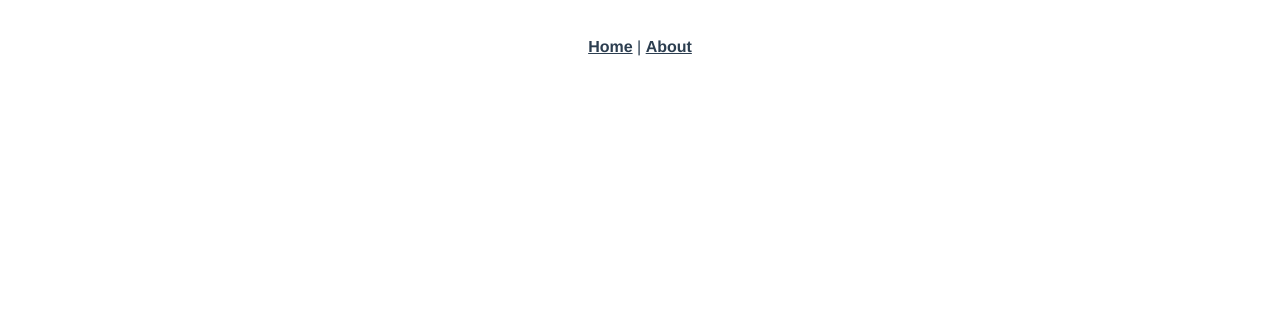
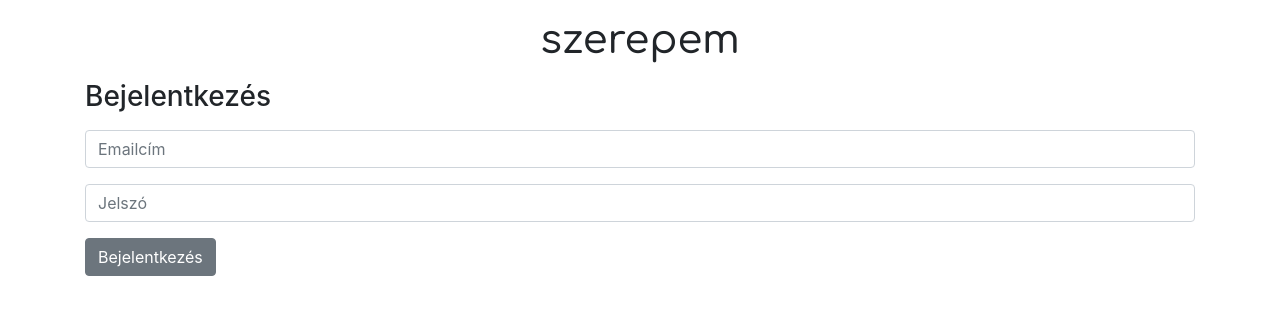
Before and after one commit to sebinemeth/szerepem, a Vue app: page /login in a window 1280 px wide. Shown: the top 314 px of the page. Built offline with nearby package versions, Linux system fonts and the light colour scheme; no server answers.

Commit message:
firebase init

```diff
--- a/package.json
+++ b/package.json
@@ -8,8 +8,11 @@
     "lint": "vue-cli-service lint"
   },
   "dependencies": {
+    "bootstrap": "^4.5.3",
+    "bootstrap-vue": "^2.20.1",
     "core-js": "^3.6.5",
-    "vue": "^2.6.11",
+    "firebase": "^8.2.0",
+    "vue": "^2.6.12",
     "vue-router": "^3.2.0"
   },
   "devDependencies": {
--- a/src/App.vue
+++ b/src/App.vue
@@ -1,32 +1,12 @@
 <template>
   <div id="app">
-    <div id="nav">
-      <router-link to="/">Home</router-link> |
-      <router-link to="/about">About</router-link>
+    <div class="text-center my-3">
+      <h1 class="comfortaa">szerepem</h1>
     </div>
     <router-view />
   </div>
 </template>
 
 <style lang="scss">
-#app {
-  font-family: Avenir, Helvetica, Arial, sans-serif;
-  -webkit-font-smoothing: antialiased;
-  -moz-osx-font-smoothing: grayscale;
-  text-align: center;
-  color: #2c3e50;
-}
 
-#nav {
-  padding: 30px;
-
-  a {
-    font-weight: bold;
-    color: #2c3e50;
-
-    &.router-link-exact-active {
-      color: #42b983;
-    }
-  }
-}
 </style>
--- a/src/main.js
+++ b/src/main.js
@@ -1,10 +1,33 @@
 import Vue from "vue";
 import App from "./App.vue";
 import router from "./router";
+import { BootstrapVue, IconsPlugin } from "bootstrap-vue";
+import "./style/custom.scss";
+import firebase from 'firebase';
 
 Vue.config.productionTip = false;
 
-new Vue({
-  router,
-  render: h => h(App)
-}).$mount("#app");
+Vue.use(BootstrapVue);
+Vue.use(IconsPlugin);
+
+let config = {
+  apiKey: "AIzaSyChvUEyucyEiibQGK_MmoUMUntxg4PvDqU",
+  authDomain: "szerepem.firebaseapp.com",
+  databaseURL: "https://szerepem-default-rtdb.europe-west1.firebasedatabase.app",
+  projectId: "szerepem",
+  storageBucket: "szerepem.appspot.com",
+  messagingSenderId: "540928352870",
+  appId: "1:540928352870:web:b2080deef07f32447a03a7",
+  measurementId: "G-FDXME5RRXM"
+};
+firebase.initializeApp(config);
+
+let app = null;
+
+firebase.auth().onAuthStateChanged(() => {
+  if (!app)
+    app = new Vue({
+      router,
+      render: h => h(App)
+    }).$mount("#app");
+})
--- a/src/router/index.js
+++ b/src/router/index.js
@@ -1,23 +1,34 @@
 import Vue from "vue";
 import VueRouter from "vue-router";
 import Home from "../views/Home.vue";
+import Login from "../views/Login.vue";
+import Signup from "../views/Signup.vue";
+import firebase from 'firebase';
 
 Vue.use(VueRouter);
 
 const routes = [
   {
+    path: '*',
+    redirect: 'login'
+  },
+  {
     path: "/",
     name: "Home",
-    component: Home
+    component: Home,
+    meta: {
+      requiresAuth: true,
+    }
   },
   {
-    path: "/about",
-    name: "About",
-    // route level code-splitting
-    // this generates a separate chunk (about.[hash].js) for this route
-    // which is lazy-loaded when the route is visited.
-    component: () =>
-      import(/* webpackChunkName: "about" */ "../views/About.vue")
+    path: "/login",
+    name: "Login",
+    component: Login
+  },
+  {
+    path: "/signup",
+    name: "Signup",
+    component: Signup
   }
 ];
 
@@ -27,4 +38,13 @@ const router = new VueRouter({
   routes
 });
 
+router.beforeEach((to, from, next) => {
+  const currentUser = firebase.auth().currentUser;
+  const requiresAuth = to.matched.some(record => record.meta.requiresAuth);
+
+  if (requiresAuth && !currentUser) next('login')
+  else if (!requiresAuth && currentUser) next('home')
+  else next();
+})
+
 export default router;
--- /dev/null
+++ b/src/style/custom.scss
@@ -0,0 +1,8 @@
+@import "node_modules/bootstrap/scss/bootstrap.scss";
+@import "node_modules/bootstrap-vue/src/index.scss";
+
+@import url("https://fonts.googleapis.com/css2?family=Comfortaa:wght@300;400;500;600;700&display=swap");
+
+.comfortaa {
+  font-family: "Comfortaa", cursive;
+}
--- a/src/views/About.vue
+++ /dev/null
@@ -1,5 +0,0 @@
-<template>
-  <div class="about">
-    <h1>This is an about page</h1>
-  </div>
-</template>
--- a/src/views/Home.vue
+++ b/src/views/Home.vue
@@ -1,18 +1,23 @@
 <template>
   <div class="home">
-    <img alt="Vue logo" src="../assets/logo.png" />
-    <HelloWorld msg="Welcome to Your Vue.js App" />
+    <b-container>
+      <h3>Hello</h3>
+      <b-button @click="logout">Kijelentkezés</b-button>
+    </b-container>
   </div>
 </template>
 
 <script>
-// @ is an alias to /src
-import HelloWorld from "@/components/HelloWorld.vue";
+import firebase from "firebase";
 
 export default {
   name: "Home",
-  components: {
-    HelloWorld
-  }
+  components: {},
+  methods: {
+    async logout() {
+      await firebase.auth().signOut();
+      this.$router.replace("login");
+    },
+  },
 };
 </script>
--- /dev/null
+++ b/src/views/Login.vue
@@ -0,0 +1,43 @@
+<template>
+  <div class="login">
+    <b-container>
+      <h3>Bejelentkezés</h3>
+      <div class="my-3">
+        <b-form-input
+          v-model="email"
+          type="email"
+          placeholder="Emailcím"
+        ></b-form-input>
+      </div>
+      <div class="my-3">
+        <b-form-input
+          v-model="password"
+          type="password"
+          placeholder="Jelszó"
+        ></b-form-input>
+      </div>
+      <b-button @click="login">Bejelentkezés</b-button>
+    </b-container>
+  </div>
+</template>
+<script>
+import firebase from "firebase";
+
+export default {
+  name: "Login",
+  data() {
+    return { email: "", password: "" };
+  },
+  methods: {
+    async login() {
+      try {
+        await firebase
+          .auth()
+          .signInWithEmailAndPassword(this.email, this.password);
+      } catch (error) {
+        console.log(error);
+      }
+    },
+  },
+};
+</script>
--- /dev/null
+++ b/src/views/Signup.vue
@@ -0,0 +1,44 @@
+<template>
+  <div class="login">
+    <b-container>
+      <h3>Regisztráció</h3>
+      <div class="my-3">
+        <b-form-input
+          v-model="email"
+          type="email"
+          placeholder="Emailcím"
+        ></b-form-input>
+      </div>
+      <div class="my-3">
+        <b-form-input
+          v-model="password"
+          type="password"
+          placeholder="Jelszó"
+        ></b-form-input>
+      </div>
+      <b-button @click="signup">Regisztráció</b-button>
+    </b-container>
+  </div>
+</template>
+<script>
+import firebase from "firebase";
+
+export default {
+  name: "Signup",
+  data() {
+    return { email: "", password: "" };
+  },
+  methods: {
+    async signup() {
+      try {
+        const user = await firebase
+          .auth()
+          .createUserWithEmailAndPassword(this.email, this.password);
+        console.log(user);
+      } catch (error) {
+        console.log(error);
+      }
+    },
+  },
+};
+</script>
```
Also changed, not shown: 1 other file (tests, documents, lock files or other folders).
